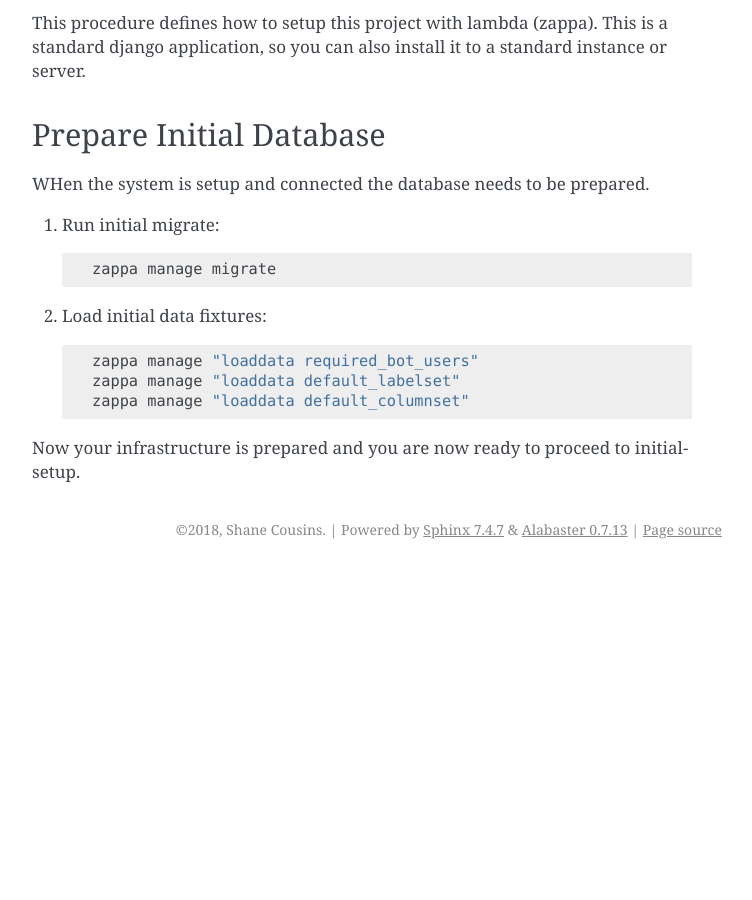
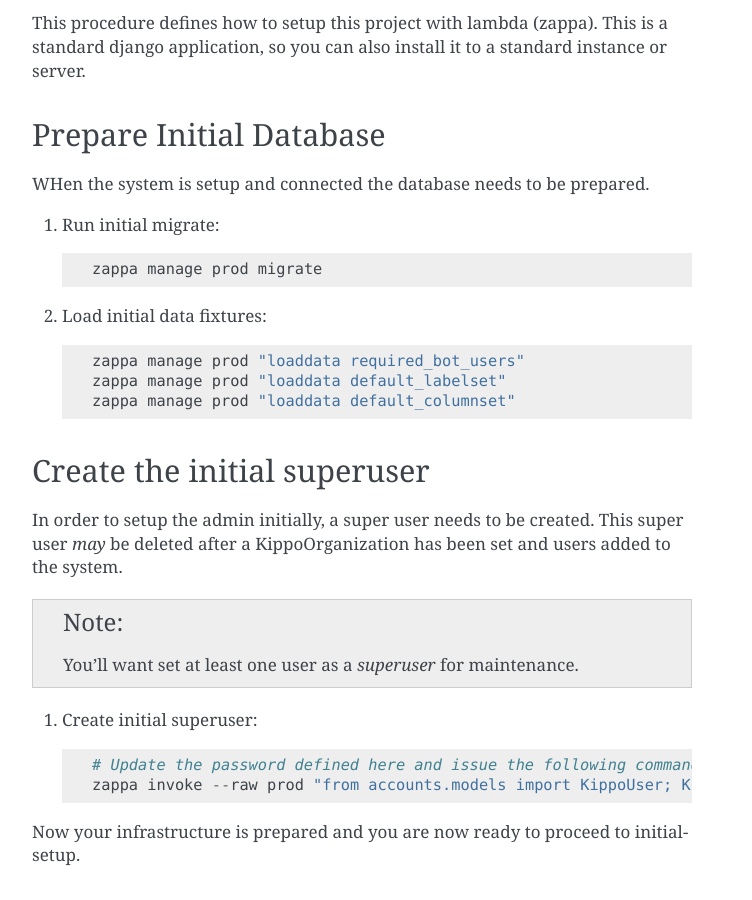
Before and after one commit to monkut/kippo, a Sphinx documentation site: the page built from docs/installation.rst, in a window 1280 px wide and 900 px high, scrolled down 1615 px. Shown: the whole window, without its empty margins (388-1140 px from the left). Built offline with Sphinx 7.4.7, drawn with Linux system fonts in a browser that asks for light colours; before the commit the page ends 2184 px from its top, so only the background shows below that; some of the changed text lies outside the part shown.

Commit message:
- Adding createsuperuser procedure - Adding required scopes for token - Fixing command

```diff
--- a/docs/installation.rst
+++ b/docs/installation.rst
@@ -65,13 +65,30 @@
 
 1. Run initial migrate::
 
-    zappa manage migrate
+    zappa manage prod migrate
 
 2. Load initial data fixtures::
 
-    zappa manage "loaddata required_bot_users"
-    zappa manage "loaddata default_labelset"
-    zappa manage "loaddata default_columnset"
+    zappa manage prod "loaddata required_bot_users"
+    zappa manage prod "loaddata default_labelset"
+    zappa manage prod "loaddata default_columnset"
+
+
+Create the initial superuser
+==================================
+
+In order to setup the admin initially, a super user needs to be created.
+This super user *may* be deleted after a KippoOrganization has been set  and users added to the system.
+
+.. note::
+
+    You'll want set at least one user as a *superuser* for maintenance.
+
+1. Create initial superuser::
+
+    # Update the password defined here and issue the following command from the directory containing the `zappa_settings.json` file:
+    zappa invoke --raw prod "from accounts.models import KippoUser; KippoUser.objects.create_superuser('admin', 'admin@yourdomain.com', 'not-so-secret-password')"
+
 
 
 Now your infrastructure is prepared and you are now ready to proceed to :ref:`initial-setup`.
```
Also changed, not shown: docs/setup.rst (+9 -2 lines).
